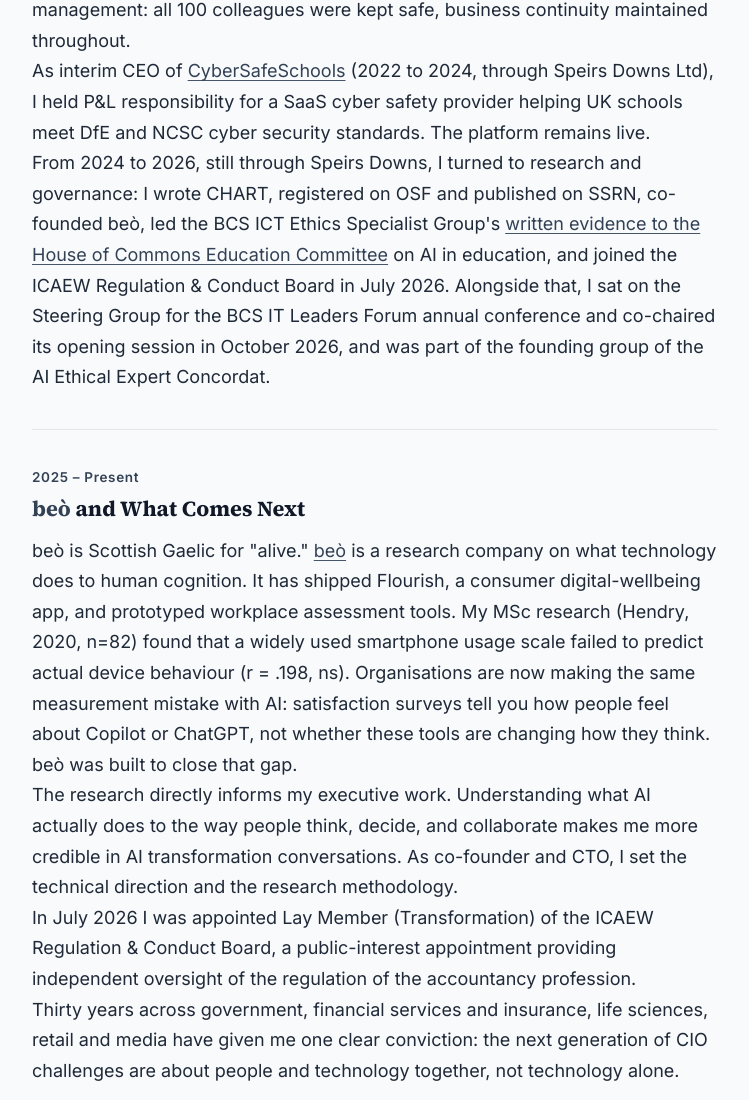
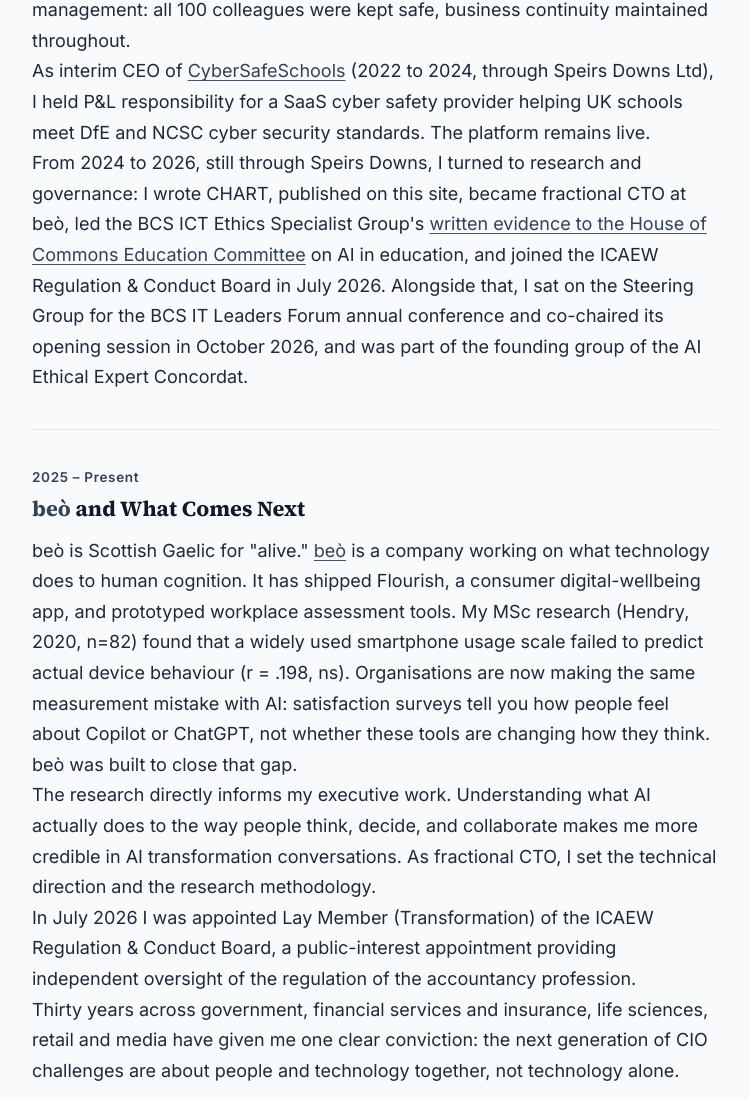
Before and after one commit to juliemhendry/juliehendry-site, a plain HTML site: page about.html in a window 1280 px wide. Shown: the part 3271-4371 px from the top of the page, without its empty margins (265-1014 px from the left). Drawn offline with Linux system fonts and the light colour scheme.

Commit message:
Describe beò role as fractional CTO; correct where CHART is published

```diff
--- a/about.html
+++ b/about.html
@@ -95,14 +95,14 @@
         <p>As interim VP Global Engineering at Abcam (AIM-listed life sciences company, £260 million revenue; a £10 million budget and 100 to 200 people including suppliers, reporting to the CIO), I owned delivery, engineering, and operations across the UK, China, the US, and the EU. Abcam had delivered double-digit growth for four consecutive years but was stuck entering its fifth. I created the business's first unified technology portfolio, which allowed us to identify and prioritise high-value projects: the stack under the shopfront barely changed, the rails did. That included Oracle ERP integration, and an AWS migration and contract renegotiation that together cut IT operating costs by 40%, and developing technology partnerships for the Chinese market as we built out the China IT division. Portfolio strategy, vendor partnerships, and team transformation together, not one without the others.</p>
         <p>After completing my MSc in Psychology at the University of Strathclyde (Distinction, 2020), researching what pervasive technology does to human cognitive capability, I returned to executive delivery. At Cognizant as Director of Delivery, and then at Travis Perkins (FTSE 250, £4.9 billion revenue, reporting to the CIO) as interim Group Director of Software Delivery, where I brought together all the group's brands under a single software delivery function for the first time, building capability across UK and Ukraine operations and managing strategic vendor partnerships. When the Ukraine conflict began, I led crisis management: all 100 colleagues were kept safe, business continuity maintained throughout.</p>
         <p>As interim CEO of <a href="https://cybersafe.school/">CyberSafeSchools</a> (2022 to 2024, through Speirs Downs Ltd), I held P&amp;L responsibility for a SaaS cyber safety provider helping UK schools meet DfE and NCSC cyber security standards. The platform remains live.</p>
-        <p>From 2024 to 2026, still through Speirs Downs, I turned to research and governance: I wrote CHART, registered on OSF and published on SSRN, co-founded beò, led the BCS ICT Ethics Specialist Group's <a href="https://committees.parliament.uk/writtenevidence/165068/html/" target="_blank" rel="noopener">written evidence to the House of Commons Education Committee</a> on AI in education, and joined the ICAEW Regulation &amp; Conduct Board in July 2026. Alongside that, I sat on the Steering Group for the BCS IT Leaders Forum annual conference and co-chaired its opening session in October 2026, and was part of the founding group of the AI Ethical Expert Concordat.</p>
+        <p>From 2024 to 2026, still through Speirs Downs, I turned to research and governance: I wrote CHART, published on this site, became fractional CTO at beò, led the BCS ICT Ethics Specialist Group's <a href="https://committees.parliament.uk/writtenevidence/165068/html/" target="_blank" rel="noopener">written evidence to the House of Commons Education Committee</a> on AI in education, and joined the ICAEW Regulation &amp; Conduct Board in July 2026. Alongside that, I sat on the Steering Group for the BCS IT Leaders Forum annual conference and co-chaired its opening session in October 2026, and was part of the founding group of the AI Ethical Expert Concordat.</p>
       </div>
 
       <div class="timeline-block">
         <div class="timeline-period">2025 &ndash; Present</div>
         <h3><a href="https://beo.llc">beò</a> and What Comes Next</h3>
-        <p>beò is Scottish Gaelic for "alive." <a href="https://beo.llc">beò</a> is a research company on what technology does to human cognition. It has shipped Flourish, a consumer digital-wellbeing app, and prototyped workplace assessment tools. My MSc research (Hendry, 2020, n=82) found that a widely used smartphone usage scale failed to predict actual device behaviour (r = .198, ns). Organisations are now making the same measurement mistake with AI: satisfaction surveys tell you how people feel about Copilot or ChatGPT, not whether these tools are changing how they think. beò was built to close that gap.</p>
-        <p>The research directly informs my executive work. Understanding what AI actually does to the way people think, decide, and collaborate makes me more credible in AI transformation conversations. As co-founder and CTO, I set the technical direction and the research methodology.</p>
+        <p>beò is Scottish Gaelic for "alive." <a href="https://beo.llc">beò</a> is a company working on what technology does to human cognition. It has shipped Flourish, a consumer digital-wellbeing app, and prototyped workplace assessment tools. My MSc research (Hendry, 2020, n=82) found that a widely used smartphone usage scale failed to predict actual device behaviour (r = .198, ns). Organisations are now making the same measurement mistake with AI: satisfaction surveys tell you how people feel about Copilot or ChatGPT, not whether these tools are changing how they think. beò was built to close that gap.</p>
+        <p>The research directly informs my executive work. Understanding what AI actually does to the way people think, decide, and collaborate makes me more credible in AI transformation conversations. As fractional CTO, I set the technical direction and the research methodology.</p>
         <p>In July 2026 I was appointed Lay Member (Transformation) of the ICAEW Regulation &amp; Conduct Board, a public-interest appointment providing independent oversight of the regulation of the accountancy profession.</p>
         <p>Thirty years across government, financial services and insurance, life sciences, retail and media have given me one clear conviction: the next generation of CIO challenges are about people and technology together, not technology alone. </p>
       </div>
```
Also changed, not shown: chart.html (+1 -1 lines), discovery-extinction.html (+1 -1 lines), index.html (+1 -1 lines), work.html (+1 -1 lines), llms.txt.
